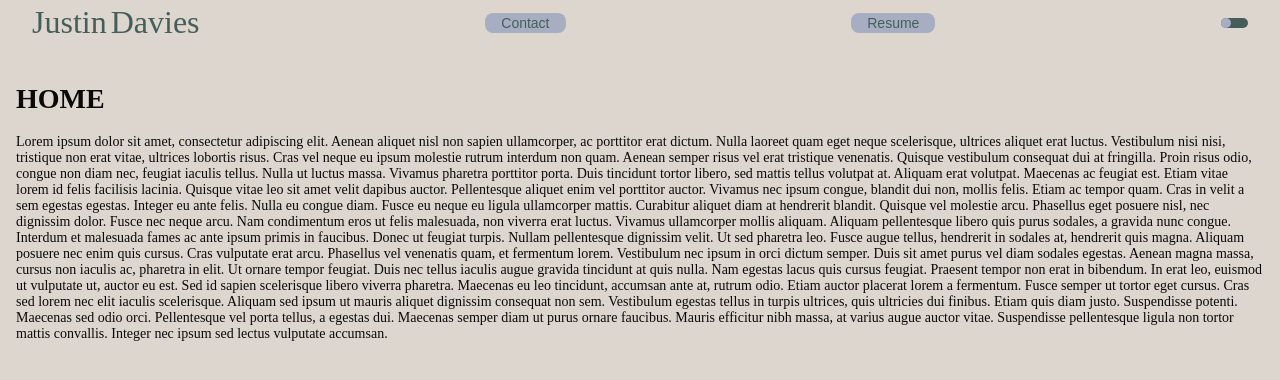
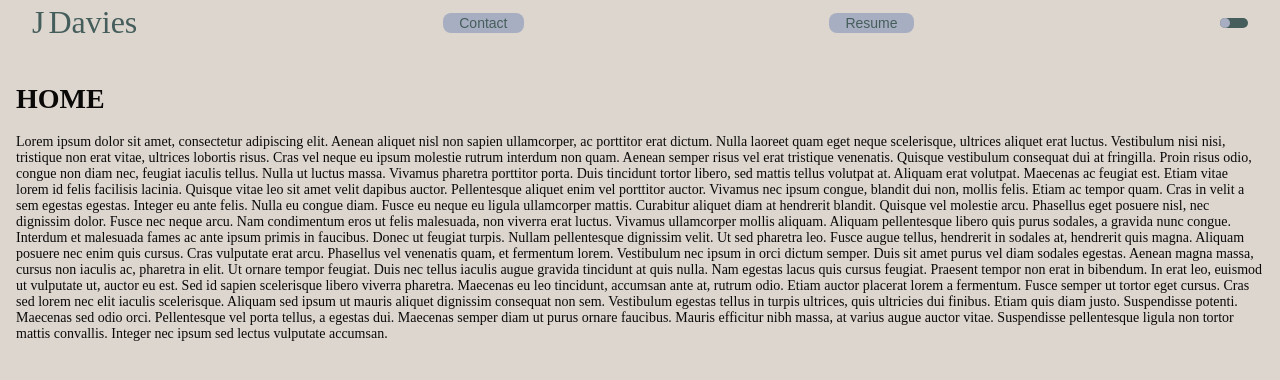
Before and after one commit to Therealjustindude/JD_portfolio, a SvelteKit app: page / in a window 1280 px wide. Shown: the top 380 px of the page. Built offline with nearby package versions, Linux system fonts and the light colour scheme; a web font is replaced by a local one.

Commit message:
changed logo

```diff
--- a/src/routes/components/Logo.svelte
+++ b/src/routes/components/Logo.svelte
@@ -1,5 +1,5 @@
 <a href="/" id="logo_container">
-	<div id="logo_justin">Justin</div>
+	<div id="logo_j">J </div>
 	<div id="logo_dv">
 		D<div id="logo_a">a</div>v<div id="logo_ies">ies</div>
 	</div>
@@ -75,7 +75,7 @@
 	#logo_e,
 	#logo_a,
 	#logo_ies,
-	#logo_justin {
+	#logo_j {
 		transition: all 1s ease;
 	}
 
@@ -106,7 +106,7 @@
 		animation-duration: 2s;
 		animation-name: slideInFromRight;
 	}
-	#logo_justin {
+	#logo_j {
 		animation-delay: 0s;
 		animation-timing-function: ease-in-out;
 		animation-duration: 2s;
```
